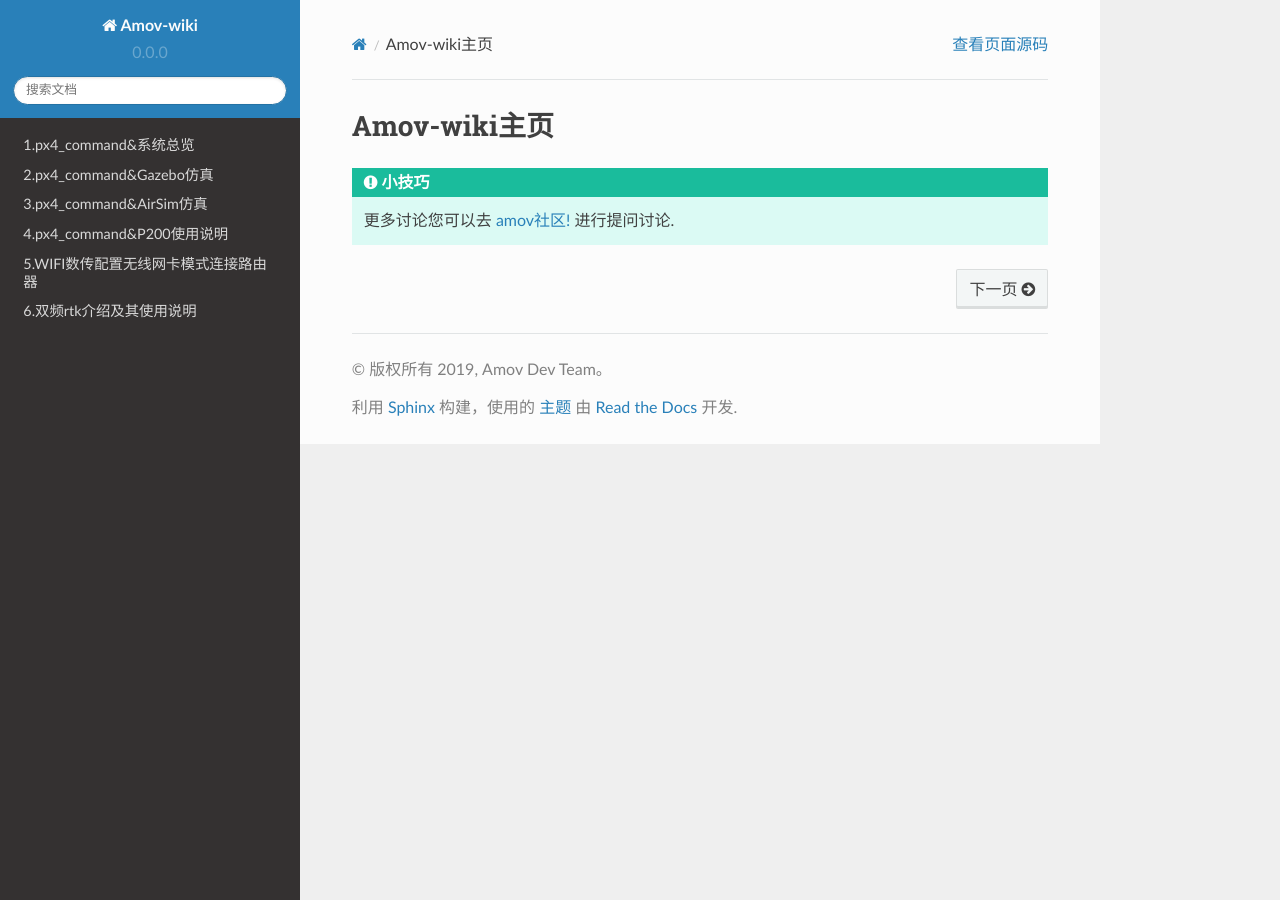
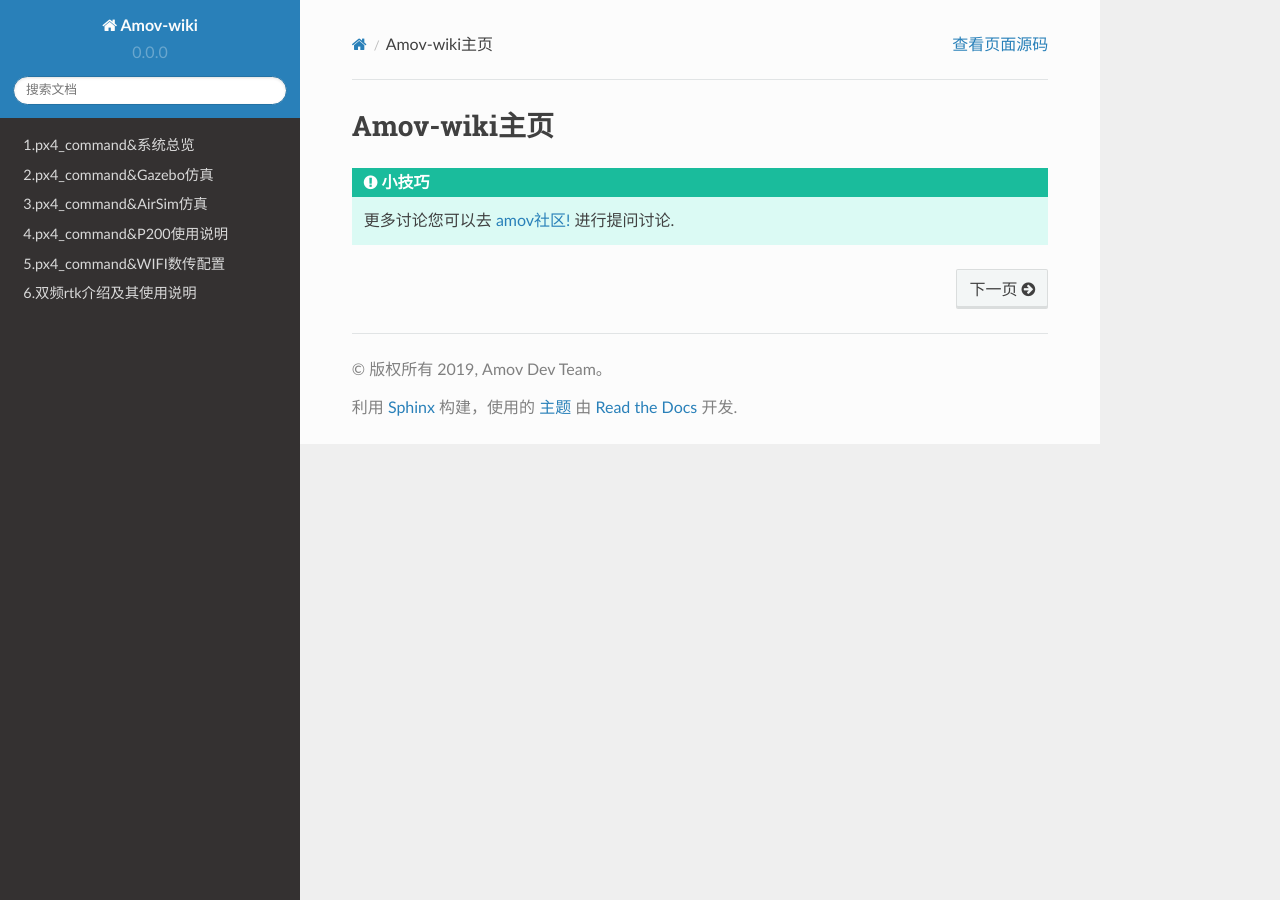
Before and after one commit to amov-lab/Amov-wiki, a Sphinx documentation site: the page built from px4_command/source/index.rst, in a window 1280 px wide. Built offline with Sphinx 7.4.7 and the Read the Docs theme 2.0.0, drawn with Linux system fonts in a browser that asks for light colours.

Commit message:
修改wifi数传目录名称

```diff
--- a/px4_command/source/index.rst
+++ b/px4_command/source/index.rst
@@ -15,5 +15,5 @@ Amov-wiki主页
    2.px4_command&Gazebo仿真 <docs/px4_command&Gazebo仿真搭建>
    3.px4_command&AirSim仿真 <docs/px4_command&AirSim仿真搭建>
    4.px4_command&P200使用说明 <docs/px4_command&P200使用说明>
-   5.WIFI数传配置无线网卡模式连接路由器 <docs/px4_command&WIFI数传配置>
+   5.px4_command&WIFI数传配置 <docs/px4_command&WIFI数传配置>
    6.双频rtk介绍及其使用说明 <docs/双频rtk介绍及其使用说明>
```
